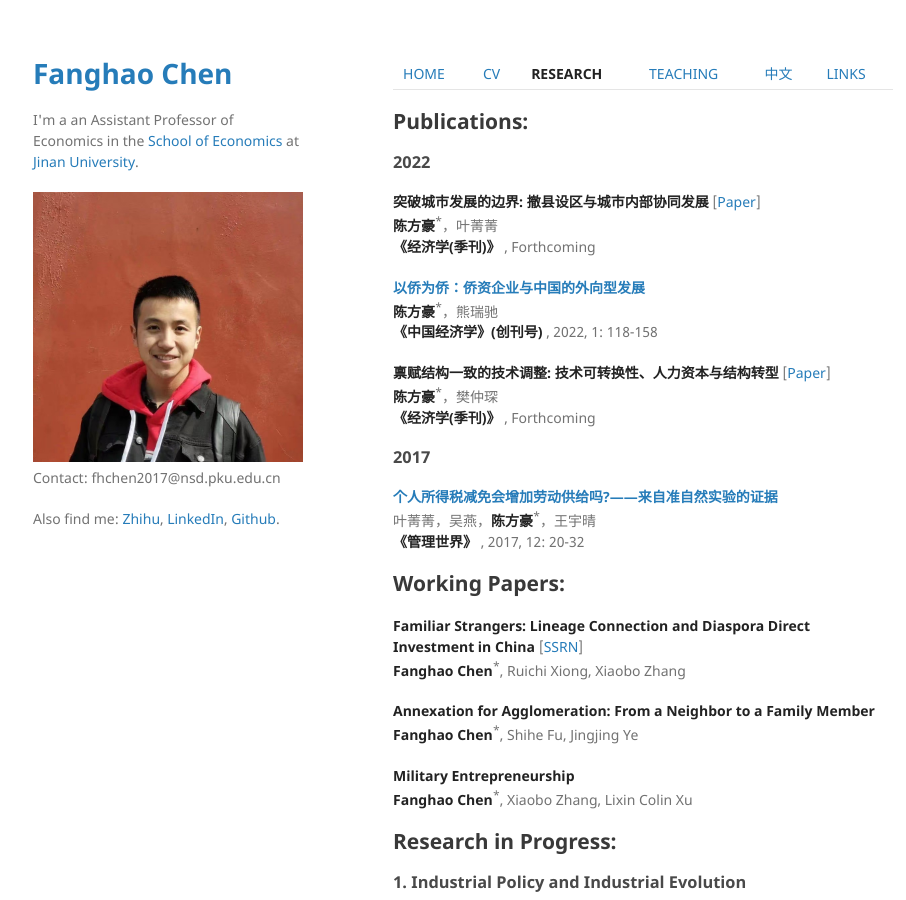
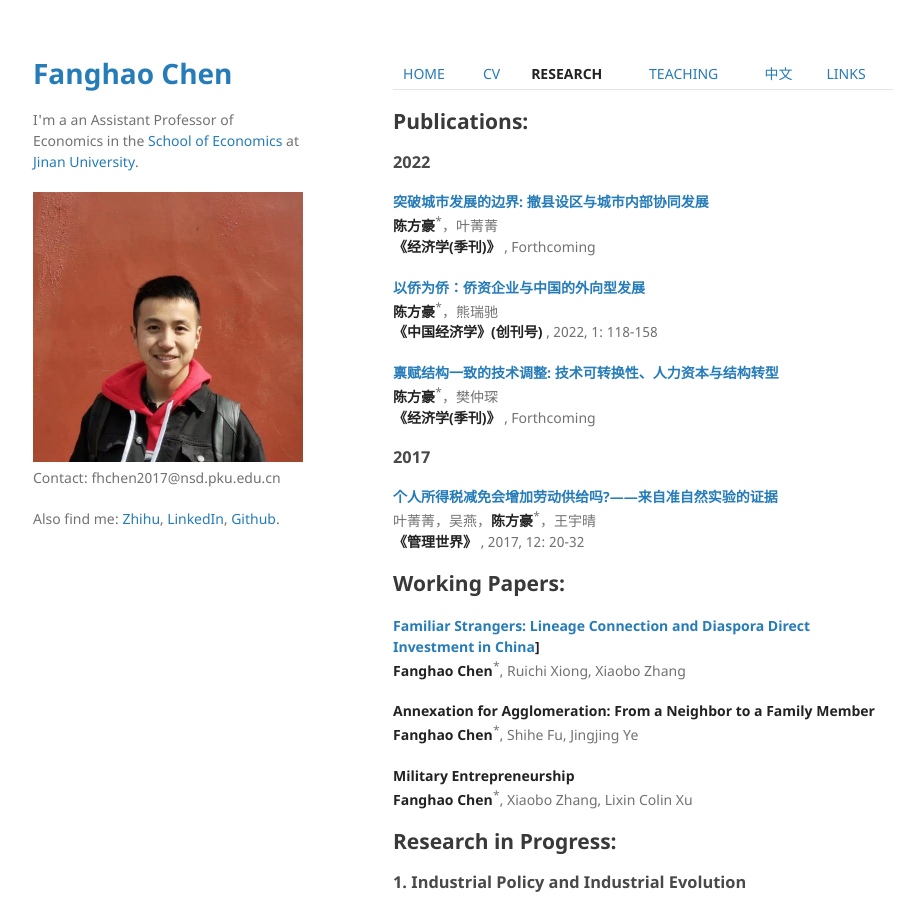
Before and after one commit to FanghaoChen/homepage, a Jekyll site: the page built from research.md, in a window 1280 px wide and 900 px high. Shown: the whole window, without its empty margins (177-1083 px from the left). Built offline with Jekyll 4.4.1, drawn with Linux system fonts in a browser that asks for light colours.

Commit message:
Update research.md

```diff
--- a/research.md
+++ b/research.md
@@ -8,7 +8,7 @@ layout: default
 
 ### 2022 ###
 
-**突破城市发展的边界: 撤县设区与城市内部协同发展** [[Paper](./assets/annex_draft_220427.pdf)] <br/>
+**[突破城市发展的边界: 撤县设区与城市内部协同发展](./assets/annex_draft_220427.pdf)** <br/>
 **陈方豪**<sup>*</sup>，叶菁菁 <br/>
 **《经济学(季刊)》** , Forthcoming
 
@@ -16,7 +16,7 @@ layout: default
 **陈方豪**<sup>*</sup>，熊瑞驰 <br/>
 **《中国经济学》(创刊号)** , 2022, 1: 118-158
 
-**禀赋结构一致的技术调整: 技术可转换性、人力资本与结构转型** [[Paper](./assets/techchange_draft_220427.pdf)] <br/>
+**[禀赋结构一致的技术调整: 技术可转换性、人力资本与结构转型](./assets/techchange_draft_220427.pdf)** <br/>
 **陈方豪**<sup>*</sup>，樊仲琛 <br/>
 **《经济学(季刊)》** , Forthcoming
 
@@ -28,7 +28,7 @@ layout: default
 
 ## Working Papers:
 
-**Familiar Strangers: Lineage Connection and Diaspora Direct Investment in China** [[SSRN](https://papers.ssrn.com/sol3/papers.cfm?abstract_id=4004159)]<br/>
+**[Familiar Strangers: Lineage Connection and Diaspora Direct Investment in China](https://papers.ssrn.com/sol3/papers.cfm?abstract_id=4004159)]** <br/>
 **Fanghao Chen**<sup>*</sup>, Ruichi Xiong, Xiaobo Zhang
 
 **Annexation for Agglomeration: From a Neighbor to a Family Member** <br/>
```
